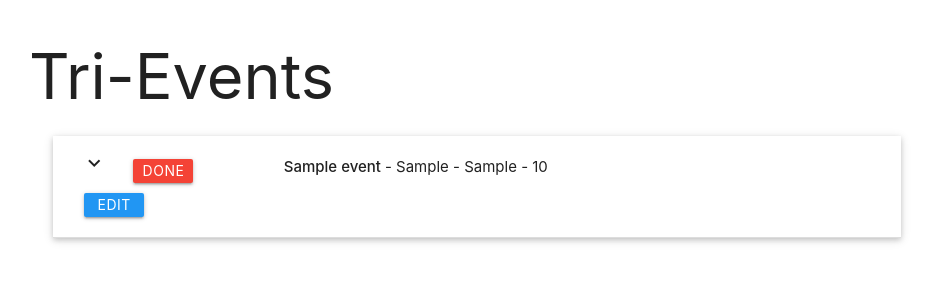
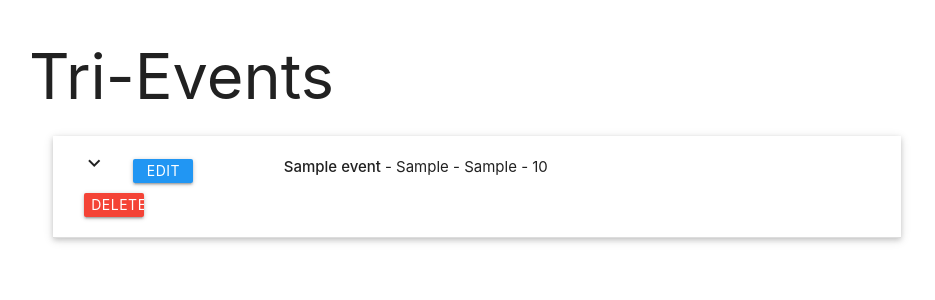
Before and after one commit to woodfordtim/milestone3, a Flask app: page / in a window 1280 px wide. Shown: the top 300 px of the page, without its empty margins (163-1098 px from the left). Run offline with Flask 2, Linux system fonts and the light colour scheme; a database or web service that is not in the repository returns one stand-in record (values such as "Sample title"); some libraries are stand-ins or nearby versions.

Commit message:
add delete event function

```diff
--- a/templates/add_event.html
+++ b/templates/add_event.html
@@ -3,7 +3,7 @@
 <h3>Add an Event</h3>
 
 <div class="row">
-	<form action="{{ url_for('create_event')}} " method="POST" class="col s12">
+	<form action="{{ url_for('create_event')}} " methods="POST" class="col s12">
 		<div class="row">
 			<div class="input-field col s12">
 				<i class="material-icons prefix">emoji_events</i>
--- a/templates/edit_event.html
+++ b/templates/edit_event.html
@@ -3,7 +3,7 @@
 <h3>Edit an Event</h3>
 
 <div class="row">
-	<form action="{{ url_for('edit_event', event_id=event._id)}} " method="POST" class="col s12">
+	<form action="{{ url_for('update_event', event_id=event._id)}} " method="POST" class="col s12">
 		<div class="row">
 			<div class="input-field col s12">
 				<i class="material-icons prefix">emoji_events</i>
--- a/templates/events.html
+++ b/templates/events.html
@@ -8,8 +8,8 @@
                 <div class="collapsible-header">
                     <div class="col s3">
                         <i class="material-icons">expand_more</i>
-                        <a class="waves-effect waves-light btn btn_small red">Done</a>
                         <a href="{{url_for('edit_event', event_id=event._id)}}" class="waves-effect waves-light btn btn_small blue">Edit</a>
+                        <a href="{{url_for('delete_event', event_id=event._id)}}" class="waves-effect waves-light btn btn_small red">Delete Event</a>
                     </div>
                     <div class="task_header col s9">
                         <strong>{{event.event_name}} </strong> - {{event.event_type}} - {{event.event_distance}} - {{event.cost}}
--- a/tri.py
+++ b/tri.py
@@ -58,7 +58,10 @@ def update_event(event_id):
     })
     return redirect(url_for('find_events'))
 
-
+@app.route('/delete_event/<event_id>')
+def delete_event(event_id):
+    mongo.db.events.remove({'_id': ObjectId(event_id)})
+    return redirect(url_for('find_events'))
 
 if __name__ == '__main__':
     app.run(host=os.environ.get('IP'),
```
